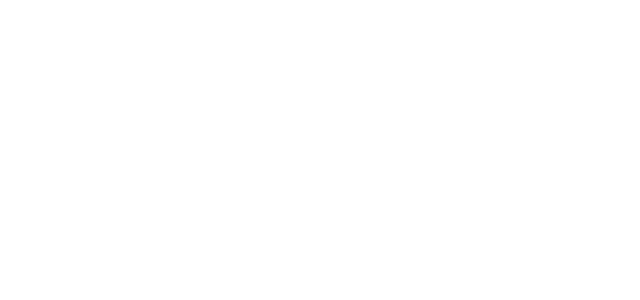
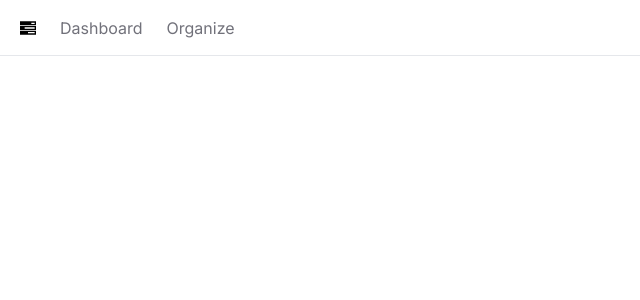
Before and after one commit to EdwardLarbi/joy-of-coding-internship-solo-project, a Next.js app: page / in a window 1280 px wide. Shown: the top 300 px of the page, without its empty margins (0-640 px from the left). Built offline with nearby package versions, Linux system fonts and the light colour scheme.

Commit message:
create nav bar

```diff
--- /dev/null
+++ b/app/components/NavBar.tsx
@@ -0,0 +1,35 @@
+'use client';
+
+import Link from 'next/link';
+import React from 'react'
+import { GrTasks } from "react-icons/gr";
+
+
+const NavBar = () => {
+    const navLinks = [
+        {href: '/', label: 'Dashboard'},
+        {href: '/organize', label: 'Organize'}
+    ]
+
+
+
+  return (
+    <nav className='flex space-x-6 border-b mb-5 px-5 h-14 items-center'>
+        <GrTasks />
+        <ul className='flex space-x-6'>
+            {
+                navLinks.map((link) =>
+                    <li key={link.href}>
+                        <Link href={link.href} className='text-zinc-500 hover:text-zinc-800 transition-colors'>
+                            {link.label}
+                        </Link>
+                    </li>
+                )
+            }
+        </ul>
+
+    </nav>
+  )
+}
+
+export default NavBar
--- a/app/layout.tsx
+++ b/app/layout.tsx
@@ -1,6 +1,7 @@
 import type { Metadata } from "next";
 import { Inter } from "next/font/google";
 import "./globals.css";
+import NavBar from "./components/NavBar";
 
 const inter = Inter({ subsets: ["latin"] });
 
@@ -16,7 +17,13 @@
 }>) {
   return (
     <html lang="en">
-      <body className={inter.className}>{children}</body>
+      <body className={inter.className}>
+        <NavBar />
+        <main>
+          {children}
+        </main>
+
+      </body>
     </html>
   );
 }
```
Also changed, not shown: package.json (+5 -4 lines), 1 other file (tests, documents, lock files or other folders).
